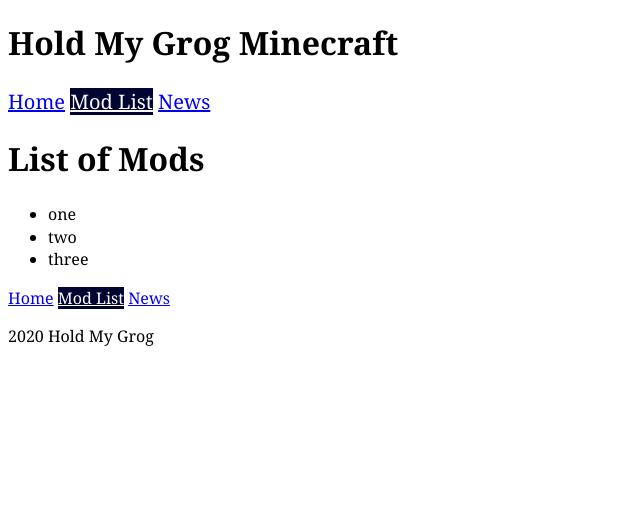
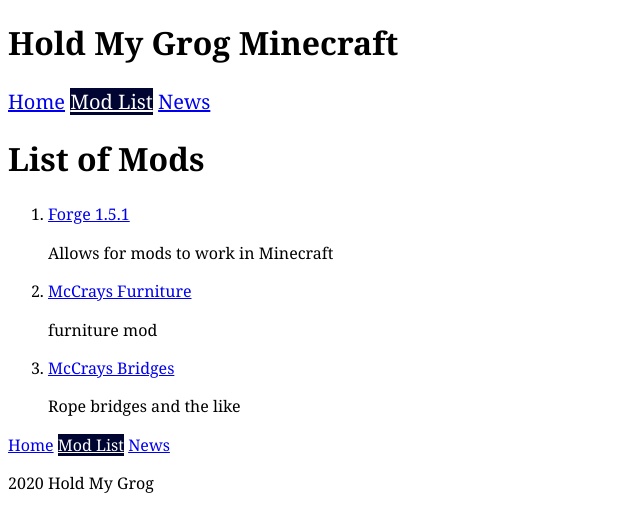
Before and after one commit to kmf101/HoldMyGrog, a Jekyll site: the page built from modlist.html, in a window 1280 px wide. Shown: the top 532 px of the page, without its empty margins (0-640 px from the left). Built offline with Jekyll 4.4.1, drawn with Linux system fonts in a browser that asks for light colours.

Commit message:
added data folder for mod list

```diff
--- /dev/null
+++ b/_data/listofmods.yml
@@ -0,0 +1,17 @@
+- title: Forge 1.5.1
+  folder: forge
+  meta: Allows for mods to work in Minecraft
+  filename: forge-1.15.2-31.2.0-installer.jar
+  url: yep
+
+- title: McCrays Furniture
+  folder: furniture
+  meta: furniture mod
+  filename: furniture-7.0.0-pre16-1.15.1.jar
+  url: yep
+
+- title: McCrays Bridges
+  folder: bridges
+  meta: Rope bridges and the like
+  filename: mcw-bridges-1.0.4fix-mc1.15.2.jar
+  url: here
--- a/modlist.html
+++ b/modlist.html
@@ -2,8 +2,11 @@
 layout: default
 ---
 <h1>List of Mods</h1>
-<ul>
-  <li>one</li>
-  <li>two</li>
-  <li>three</li>
-</ul>
+<ol>
+  {% for mod in site.data.listofmods %}
+    <li>
+      <a href="{{site.baseurl}}/modlist/{{mod.folder}}/"> {{mod.title}}</a>
+      {{mod.meta | markdownify }}
+    </li>
+  {%endfor %}
+</ol>
```
